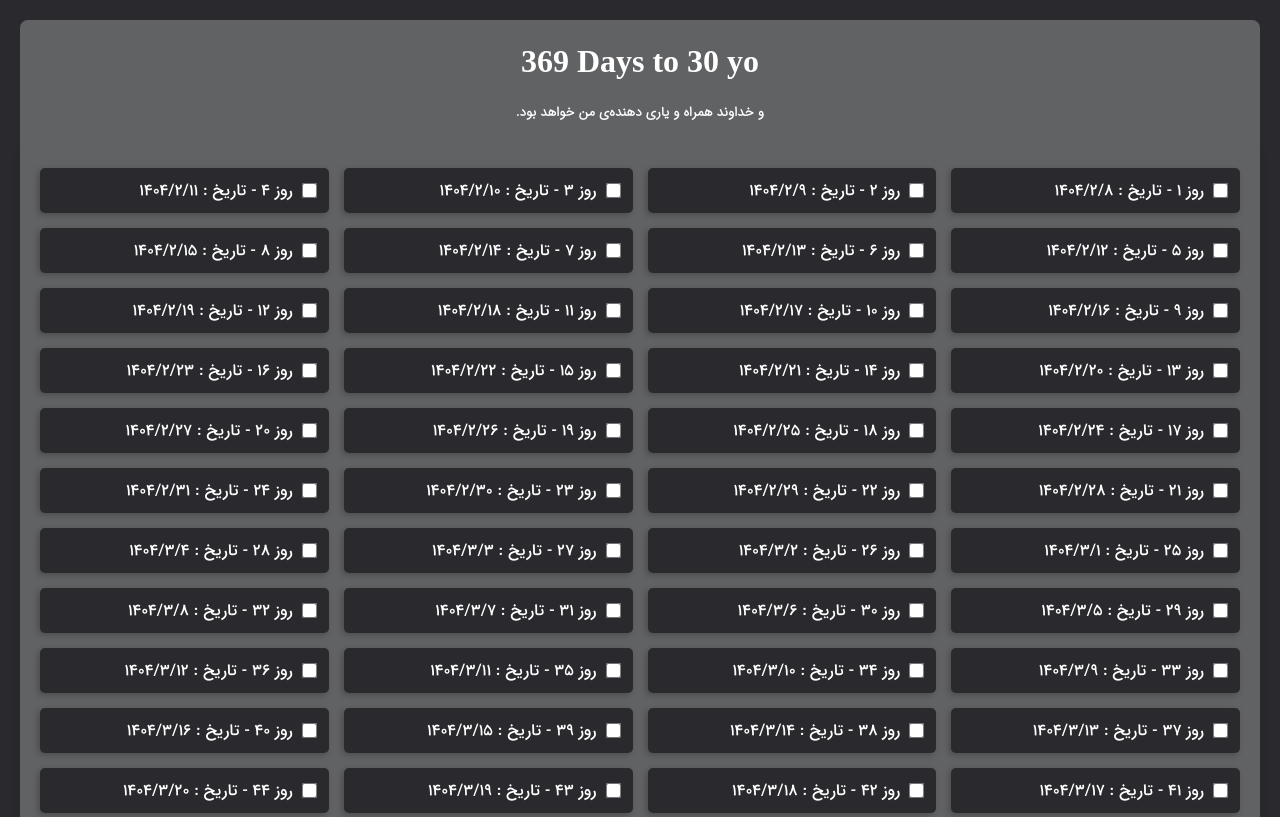
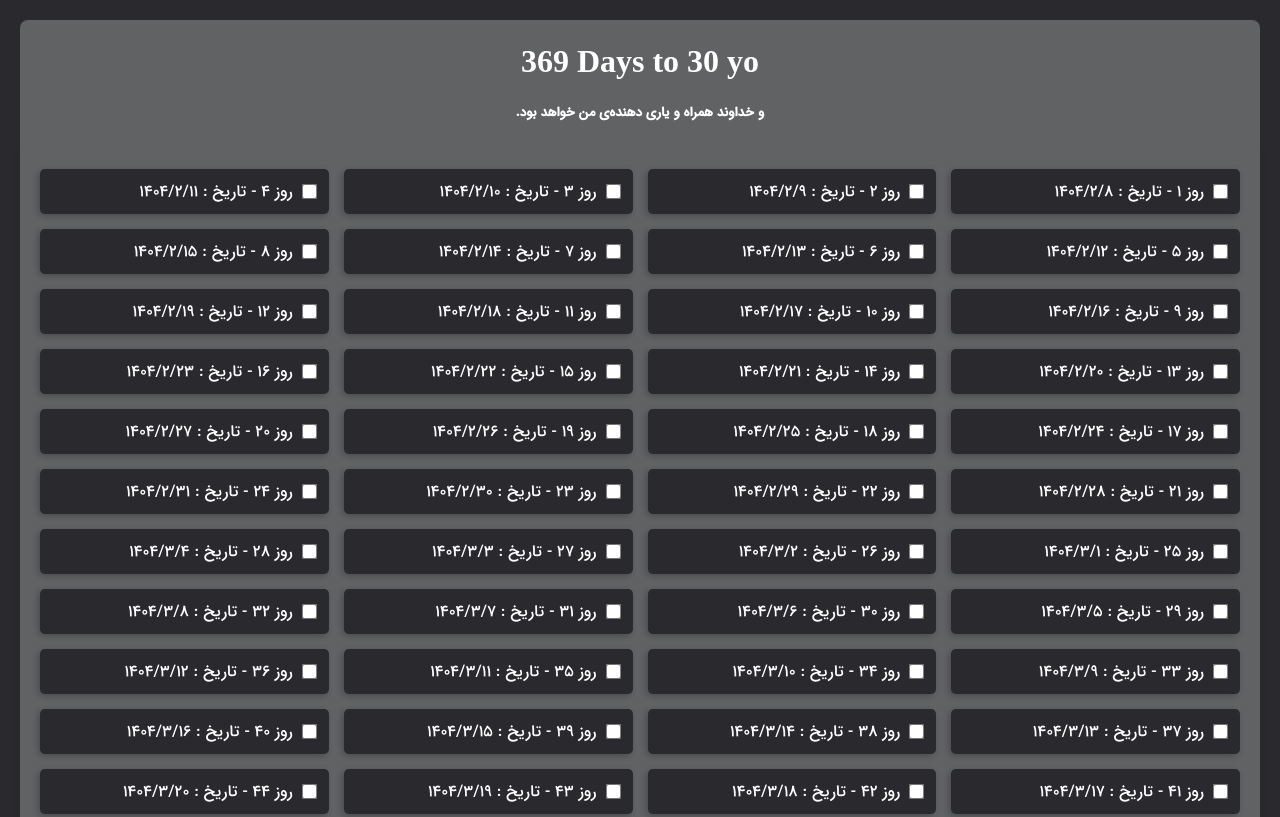
Before and after one commit to 369daysto30yo/369daysto30yo.github.io, a plain HTML site: page index.html in a window 1280 px wide. Shown: the top 817 px of the page. Drawn offline with Linux system fonts and the light colour scheme.

Commit message:
Update index.html

```diff
--- a/index.html
+++ b/index.html
@@ -12,7 +12,7 @@
     <div style="position: sticky;top: 0;background-color: #606264;width: 100%;z-index: 1;border-radius: 8px 8px 0 0;">
         <div style="padding: 20px;">
             <h1 style="direction: ltr;margin-bottom: 15px;margin-top: 3px;">369 Days to 30 yo</h1>
-            <h5 style="color: #fff;text-align: center;margin-bottom: 5px;" class="font-family-light">
+            <h5 style="color: #fff;text-align: center;margin-bottom: 6px;" class="font-family-medium">
               و خداوند همراه و یاری دهنده‌ی من خواهد بود.
             </h5>
         </div>
```
